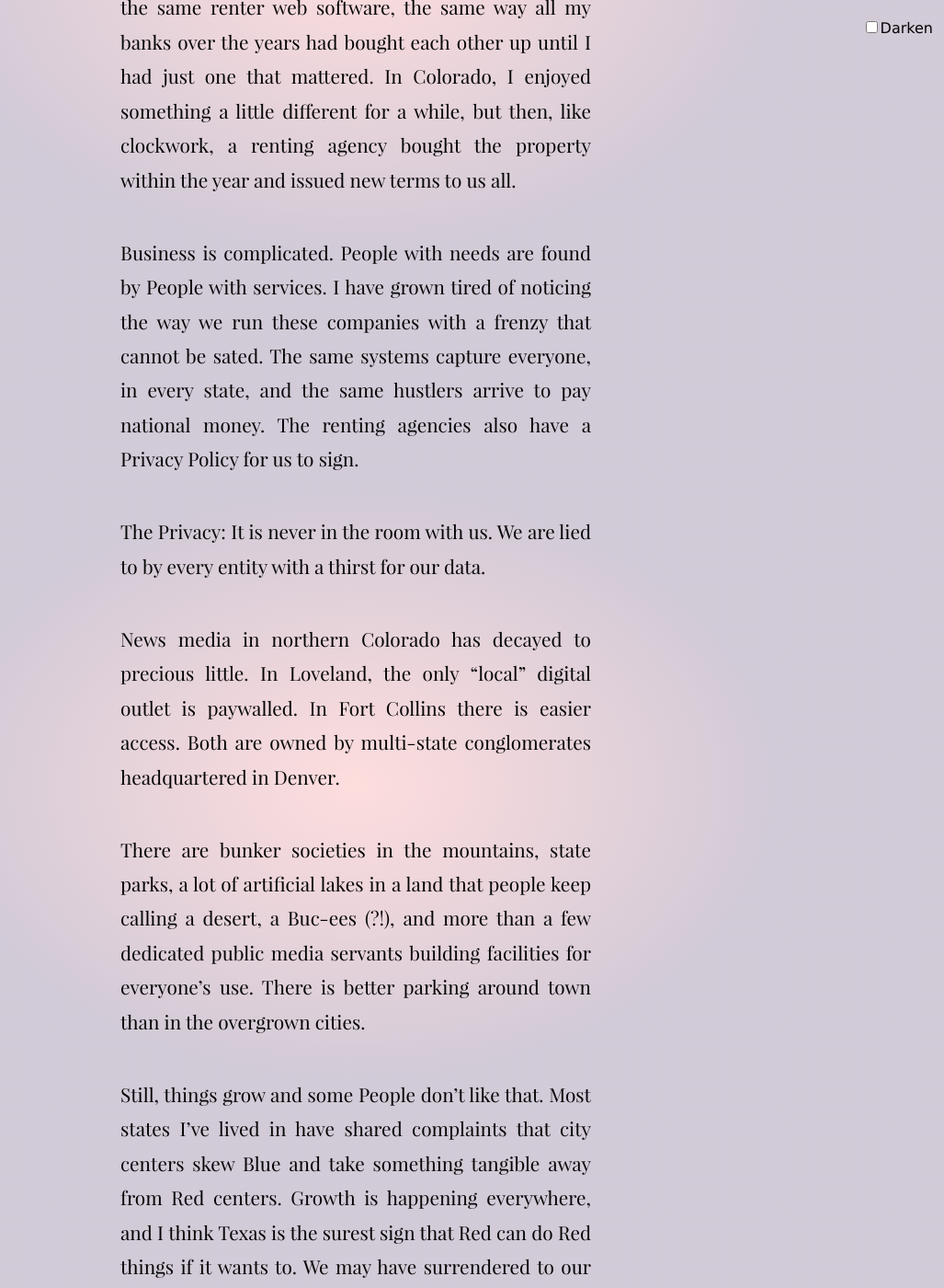
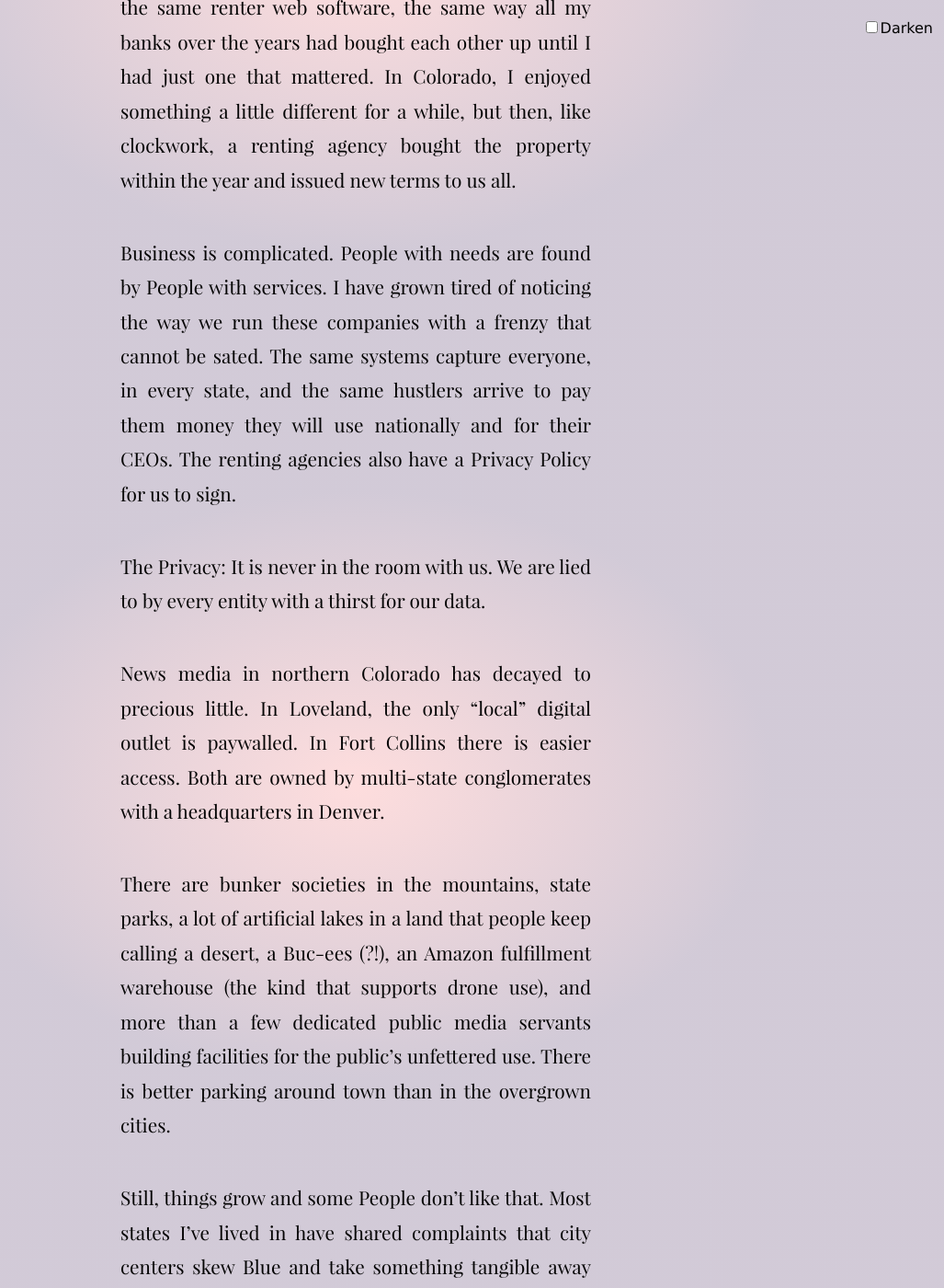
Before and after one commit to tiliv/antibody, a Jekyll site: the page built from docs/journal/autumn-ryan-Halfway-Democracy/index.md, in a window 1280 px wide and 1400 px high, scrolled down 41897 px. Shown: the whole window at 92% size, without its empty margins (253-1280 px from the left). Built offline with Jekyll 4.4.1, drawn with Linux system fonts in a browser that asks for light colours; some of the changed text lies outside the part shown.

Commit message:
Fix flow and typos

```diff
--- a/docs/journal/autumn-ryan-Halfway-Democracy/index.md
+++ b/docs/journal/autumn-ryan-Halfway-Democracy/index.md
@@ -290,19 +290,19 @@ College towns find it easy to keep developments alive, but communities just outs
 
 Finding impactful local software work is difficult in a college town and in a post-COVID world where remote working has not finished using us for outsourcing. New graduates talk about AI and try to figure how to use it like the YouTube personalities who show them strange miracles.
 
-Hiring across state lines makes it hard to report salaries, so even though states like New York and Colorado require a salary disclosure, companies use an unrealistic range to cover the fine details where skill level cutoffs actually sit in that band. Local work in Colorado often looks like defense contractors. From ground control systems to precision engineering, the defense industry is alive.
+Hiring across state lines makes it hard to report salaries, so even though states like New York and Colorado require a salary disclosure, companies use an unrealistic range to cover the fine details of where exactly skill level cutoffs sit in that band. Local work in Colorado often looks like defense contractors. From ground control systems to precision engineering, the defense industry is alive.
 
 The privacy law in Colorado tries to match California's, but it has its own text and title. It is ineffective on any company, anywhere in the world, with fewer than ten-thousand users in the state. A sane threshold instead defines exactly what size a privacy scam can be.
 
 In states before, I had rented from property managers who changed like storm wind. They all ended up with the same renter web software, the same way all my banks over the years had bought each other up until I had just one that mattered. In Colorado, I enjoyed something a little different for a while, but then, like clockwork, a renting agency bought the property within the year and issued new terms to us all.
 
-Business is complicated. People with needs are found by People with services. I have grown tired of noticing the way we run these companies with a frenzy that cannot be sated. The same systems capture everyone, in every state, and the same hustlers arrive to pay national money. The renting agencies also have a Privacy Policy for us to sign.
+Business is complicated. People with needs are found by People with services. I have grown tired of noticing the way we run these companies with a frenzy that cannot be sated. The same systems capture everyone, in every state, and the same hustlers arrive to pay them money they will use nationally and for their CEOs. The renting agencies also have a Privacy Policy for us to sign.
 
 The Privacy: It is never in the room with us. We are lied to by every entity with a thirst for our data.
 
-News media in northern Colorado has decayed to precious little. In Loveland, the only "local" digital outlet is paywalled. In Fort Collins there is easier access. Both are owned by multi-state conglomerates headquartered in Denver.
+News media in northern Colorado has decayed to precious little. In Loveland, the only "local" digital outlet is paywalled. In Fort Collins there is easier access. Both are owned by multi-state conglomerates with a headquarters in Denver.
 
-There are bunker societies in the mountains, state parks, a lot of artificial lakes in a land that people keep calling a desert, a Buc-ees (?!), and more than a few dedicated public media servants building facilities for everyone's use. There is better parking around town than in the overgrown cities.
+There are bunker societies in the mountains, state parks, a lot of artificial lakes in a land that people keep calling a desert, a Buc-ees (?!), an Amazon fulfillment warehouse (the kind that supports drone use), and more than a few dedicated public media servants building facilities for the public's unfettered use. There is better parking around town than in the overgrown cities.
 
 Still, things grow and some People don't like that. Most states I've lived in have shared complaints that city centers skew Blue and take something tangible away from Red centers. Growth is happening everywhere, and I think Texas is the surest sign that Red can do Red things if it wants to. We may have surrendered to our circumstances so regularly that we find it hard to imagine control of our vision again.
 
```
Also changed, not shown: other parts of docs/journal/autumn-ryan-Halfway-Democracy/index.md (+6 -6 lines).
